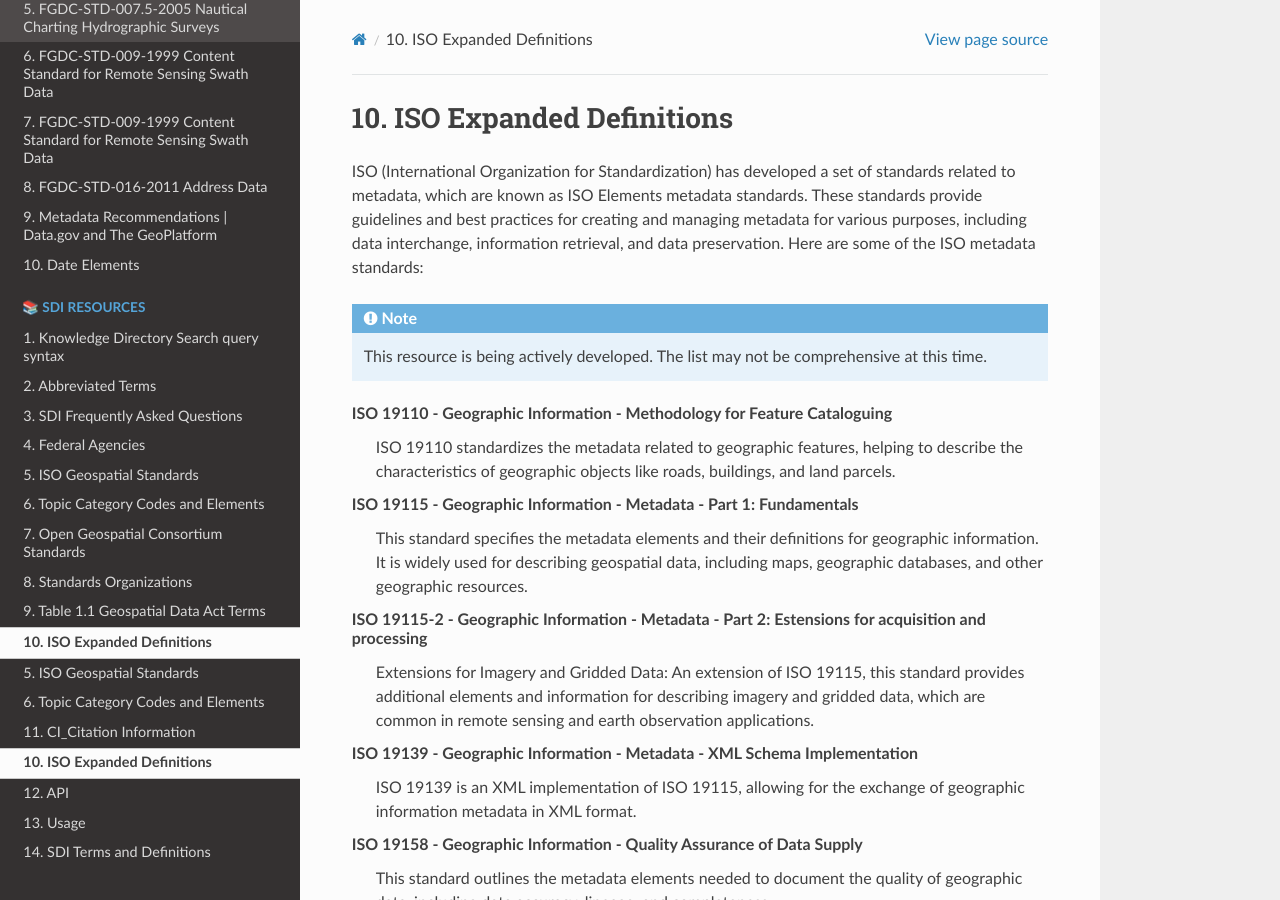
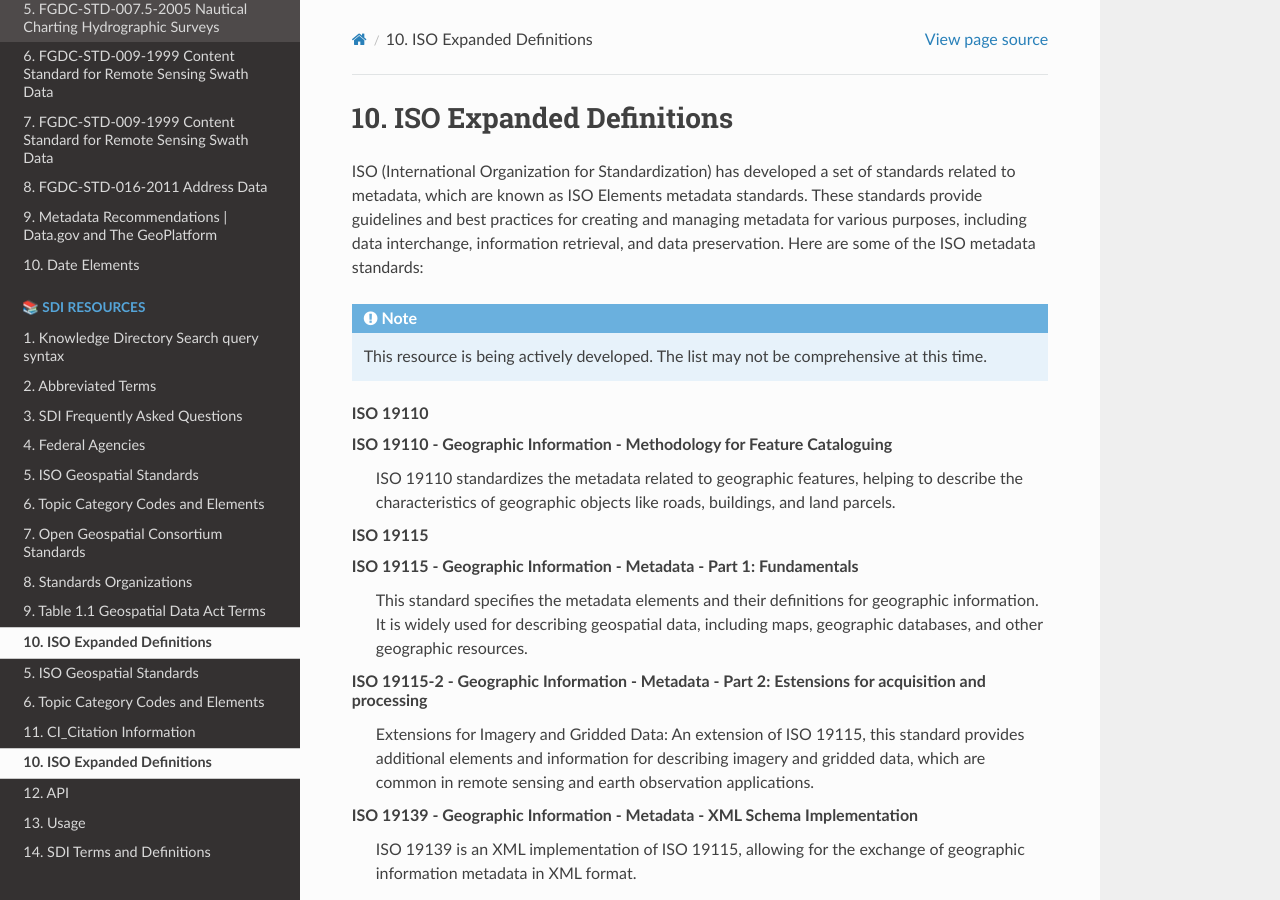
Before and after one commit to fgdcgov/sdi, a Sphinx documentation site: the page built from docs/source/references/isoexpandeddefinitions.rst, in a window 1280 px wide and 900 px high. Built offline with Sphinx 7.4.7 and the Read the Docs theme 2.0.0, drawn with Linux system fonts in a browser that asks for light colours; pages that are not in the unit, such as notebooks, are missing from menus.

Commit message:
Update isoexpandeddefinitions.rst

```diff
--- a/docs/source/references/isoexpandeddefinitions.rst
+++ b/docs/source/references/isoexpandeddefinitions.rst
@@ -9,10 +9,12 @@ ISO (International Organization for Standardization) has developed a set of stan
 
 .. glossary::
 
+    ISO 19110
     ISO 19110 - Geographic Information - Methodology for Feature Cataloguing
 
         ISO 19110 standardizes the metadata related to geographic features, helping to describe the characteristics of geographic objects like roads, buildings, and land parcels.
 
+    ISO 19115
     ISO 19115 - Geographic Information - Metadata - Part 1: Fundamentals
 
         This standard specifies the metadata elements and their definitions for geographic information. It is widely used for describing geospatial data, including maps, geographic databases, and other geographic resources.
```
